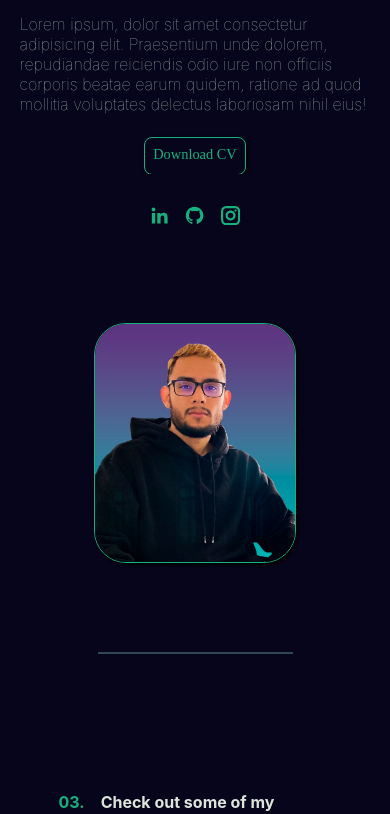
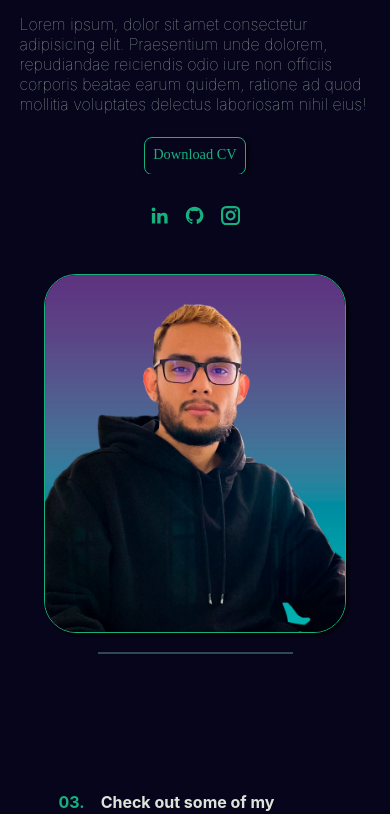
Before and after one commit to jonathanedd/Jhonatan-Ordonez, a React (Create React App) app: page / in a window 390 px wide. Shown: the part 992-1806 px from the top of the page. Built offline with nearby package versions, Linux system fonts and the light colour scheme.

Commit message:
Adjust media queries in work component styles

```diff
--- a/src/Styles/aboutme.css
+++ b/src/Styles/aboutme.css
@@ -117,7 +117,7 @@
 
   .about-me-main img {
     filter: grayscale(0%);
-    width: 200px;
+    /* width: 200px; */
   }
   /* .about-me-main img:hover {
     filter: grayscale(0%);
```
